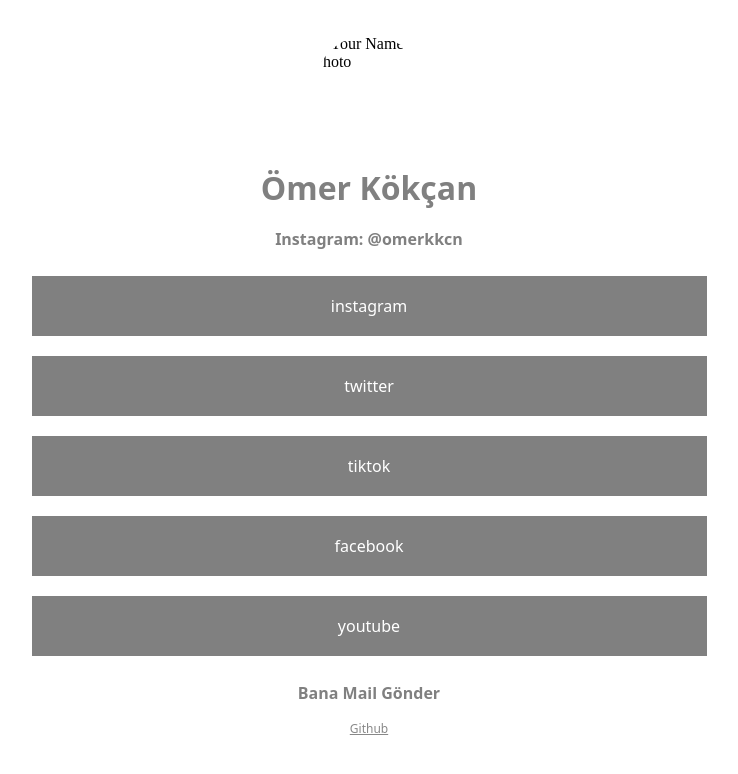
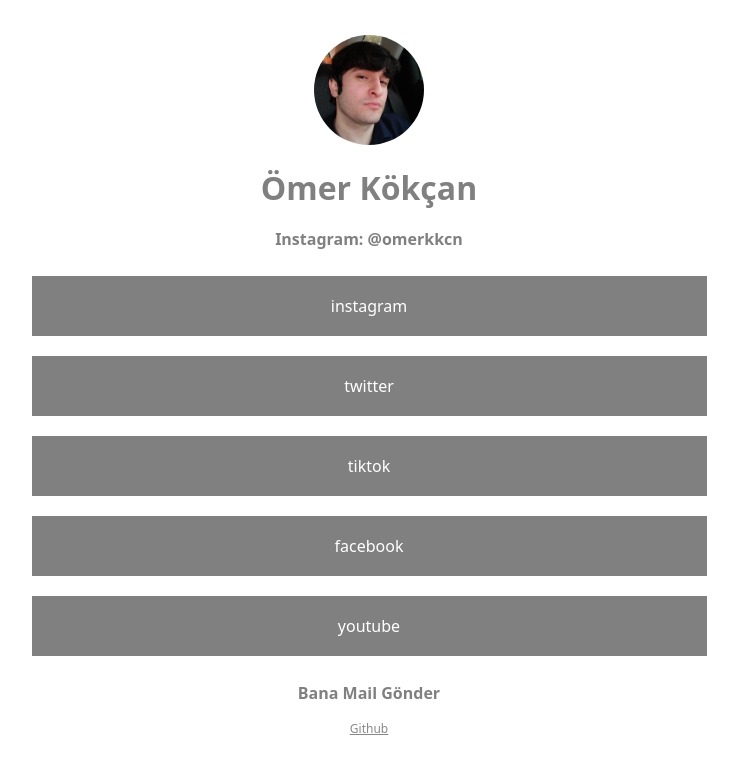
Before and after one commit to omerkkcn/linkbio, a plain HTML site: page index.html in a window 1280 px wide. Shown: the whole page, without its empty margins (271-1009 px from the left). Drawn offline with Linux system fonts and the light colour scheme.

Commit message:
Update index.html

```diff
--- a/index.html
+++ b/index.html
@@ -9,7 +9,7 @@
     </head>
     <body>
             <!--Sayfa Bigileri-->
-        <img id="userPhoto" class="animated rubberBand fast" src="images/omerkkcn_logo.webp" alt="Your Name's Photo">
+        <img id="userPhoto" class="animated rubberBand fast" src="omerkkcn_logo.webp" alt="Your Name's Photo">
         <h1 class="animated jello">Ömer Kökçan</h1>
         <a href="https://www.instagram.com/" id="userName" class="animated fadeIn delay-1s fast">Instagram: @omerkkcn</a>
         <div id="links" class="animated fadeInLeft delay-1s">
```
